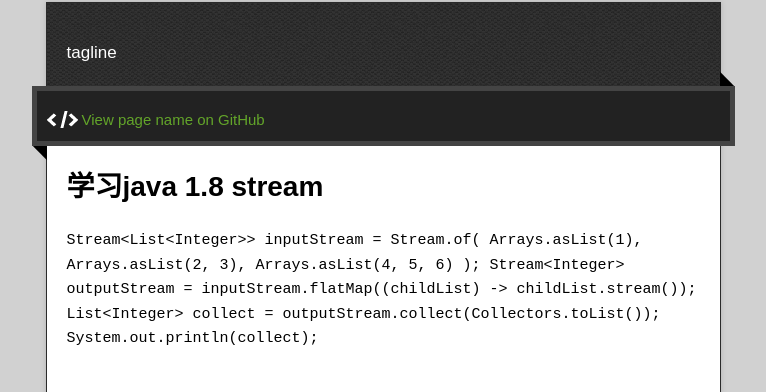
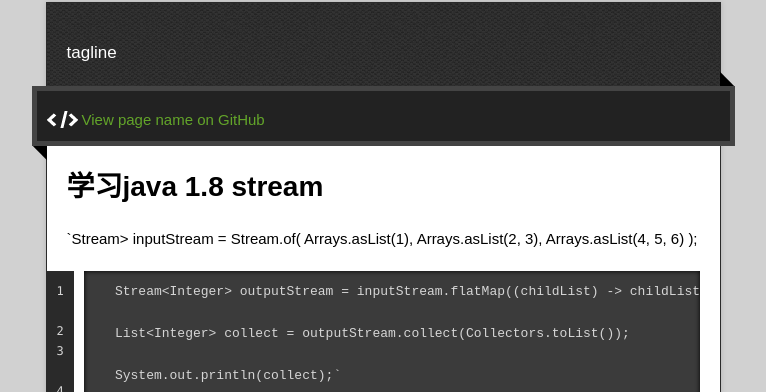
Before and after one commit to glory2wang/glory2wang.github.io, a plain HTML site: page index.html in a window 1280 px wide. Shown: the part 128-520 px from the top of the page, without its empty margins (257-1023 px from the left). Drawn offline with nearby package versions, Linux system fonts and the light colour scheme.

Commit message:
Replace master branch with page content via GitHub

```diff
--- a/index.html
+++ b/index.html
@@ -37,14 +37,18 @@
           <h1>
 <a id="学习java-18-stream" class="anchor" href="#%E5%AD%A6%E4%B9%A0java-18-stream" aria-hidden="true"><span aria-hidden="true" class="octicon octicon-link"></span></a>学习java 1.8 stream</h1>
 
-<p><code>Stream&lt;List&lt;Integer&gt;&gt; inputStream = Stream.of(
+<p>`Stream&gt; inputStream = Stream.of(
                 Arrays.asList(1),
                 Arrays.asList(2, 3),
                 Arrays.asList(4, 5, 6)
-        );
-        Stream&lt;Integer&gt; outputStream = inputStream.flatMap((childList) -&gt; childList.stream());
-        List&lt;Integer&gt; collect = outputStream.collect(Collectors.toList());
-        System.out.println(collect);</code></p>
+        );</p>
+
+<pre><code>    Stream&lt;Integer&gt; outputStream = inputStream.flatMap((childList) -&gt; childList.stream());
+
+    List&lt;Integer&gt; collect = outputStream.collect(Collectors.toList());
+
+    System.out.println(collect);`
+</code></pre>
         </article>
       </div>
     </div>
--- a/params.json
+++ b/params.json
@@ -1,6 +1,6 @@
 {
   "name": "page name",
   "tagline": "tagline",
-  "body": "# 学习java 1.8 stream\r\n`Stream<List<Integer>> inputStream = Stream.of(\r\n                Arrays.asList(1),\r\n                Arrays.asList(2, 3),\r\n                Arrays.asList(4, 5, 6)\r\n        );\r\n        Stream<Integer> outputStream = inputStream.flatMap((childList) -> childList.stream());\r\n        List<Integer> collect = outputStream.collect(Collectors.toList());\r\n        System.out.println(collect);`\r\n",
+  "body": "# 学习java 1.8 stream\r\n`Stream<List<Integer>> inputStream = Stream.of(\r\n                Arrays.asList(1),\r\n                Arrays.asList(2, 3),\r\n                Arrays.asList(4, 5, 6)\r\n        );\r\n\r\n        Stream<Integer> outputStream = inputStream.flatMap((childList) -> childList.stream());\r\n\r\n        List<Integer> collect = outputStream.collect(Collectors.toList());\r\n\r\n        System.out.println(collect);`\r\n",
   "note": "Don't delete this file! It's used internally to help with page regeneration."
 }
```
